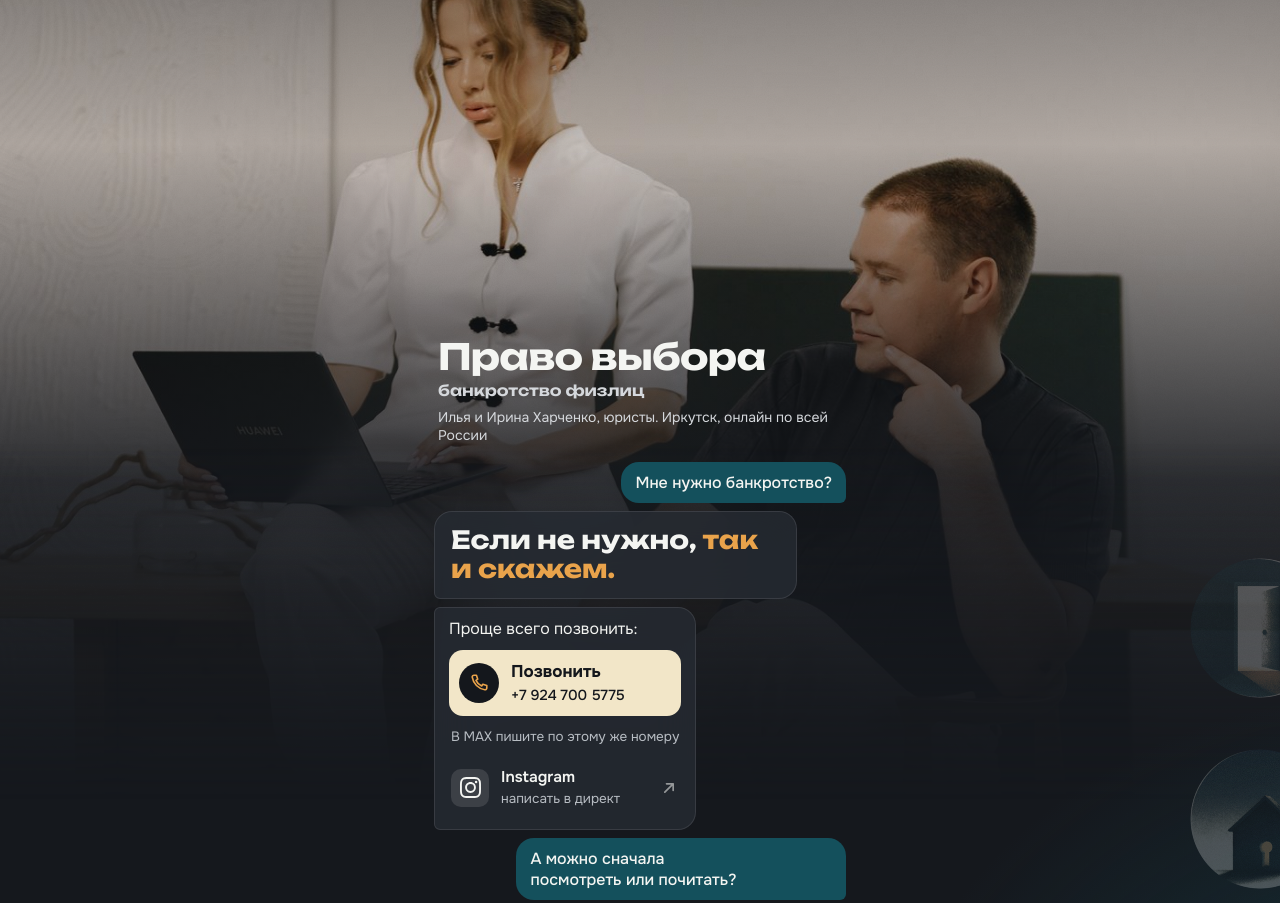
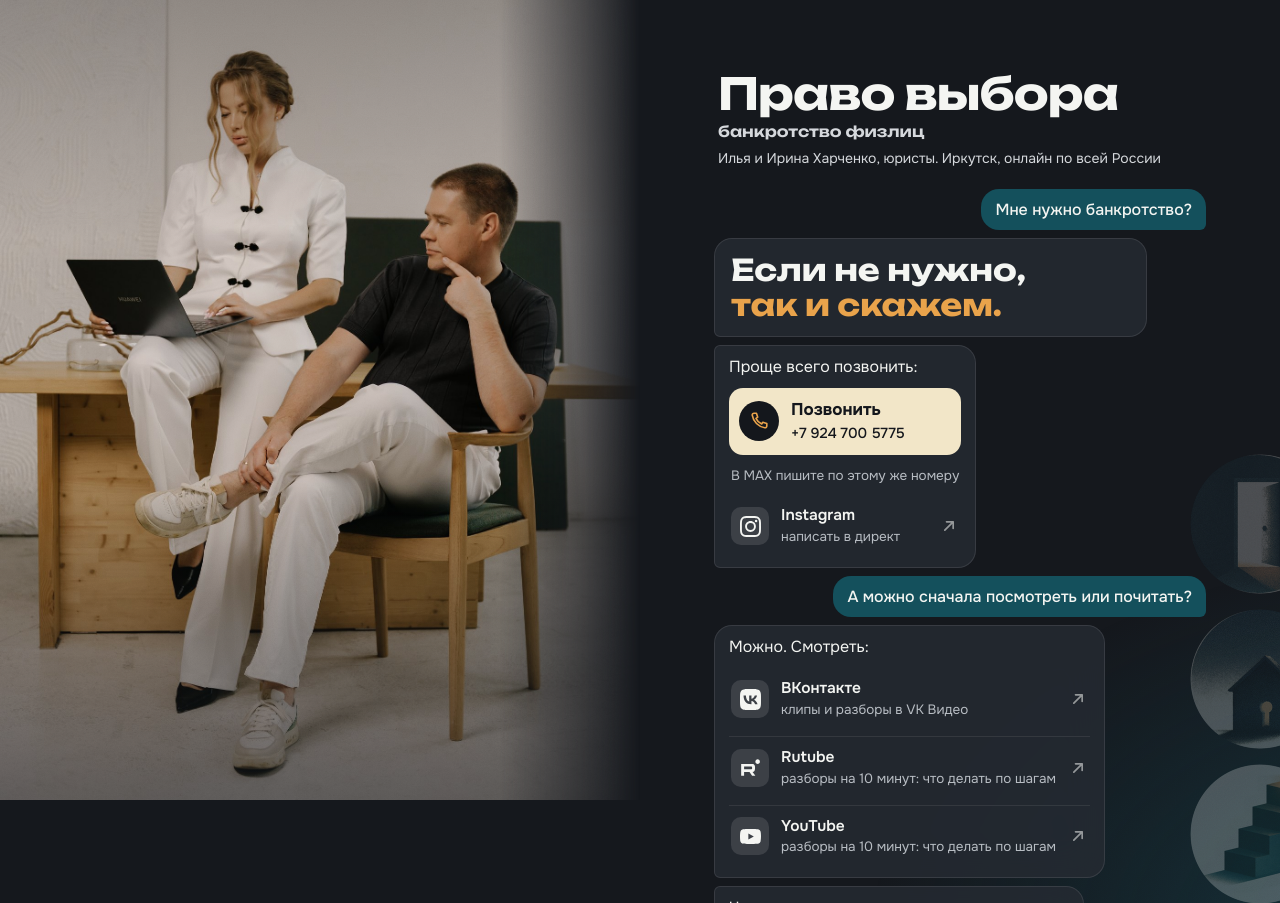
Before and after one commit to pravo-vybora/pravo-vybora.github.io, a plain HTML site: page index.html in a window 1280 px wide. Shown: the top 903 px of the page. Drawn offline with Linux system fonts and the light colour scheme.

Commit message:
Версия для планшета и компьютера: фото слева, переписка справа

```diff
--- a/index.html
+++ b/index.html
@@ -6,7 +6,6 @@
 <meta property="og:description" content="Если банкротство вам не нужно, так и скажем. Позвонить, написать, читать и смотреть.">
 <meta name="theme-color" content="#14171C">
 <link rel="icon" href="img/ava.jpg">
-
 <style>@font-face{font-family:'Unbounded';src:url(fonts/unbounded-latin-600-normal.woff2) format('woff2');font-weight:600;font-display:swap;unicode-range:U+0000-00FF,U+2000-206F,U+2190-21FF;}
 @font-face{font-family:'Unbounded';src:url(fonts/unbounded-cyrillic-600-normal.woff2) format('woff2');font-weight:600;font-display:swap;unicode-range:U+0400-045F,U+0490-0491,U+04B0-04B1,U+2116;}
 @font-face{font-family:'Unbounded';src:url(fonts/unbounded-latin-700-normal.woff2) format('woff2');font-weight:700;font-display:swap;unicode-range:U+0000-00FF,U+2000-206F,U+2190-21FF;}
@@ -67,10 +66,28 @@ html,body{background:#14171C}
 .hero .who{font-size:14px;color:#D5D8DC;margin-top:8px}
 .msg{background:rgba(38,43,51,.82);backdrop-filter:blur(20px) saturate(140%);-webkit-backdrop-filter:blur(20px) saturate(140%);border:1px solid rgba(244,245,242,.10)}
 .chat{padding-top:14px}
+.big em{white-space:nowrap}
+@media (min-width:640px){
+  .hero,.chat{max-width:560px}
+  .hero{min-height:58vh}
+  .hero h1{font-size:44px}
+  .big{font-size:30px}
+  .photo{background-position:center 25%}
+}
+@media (min-width:1000px){
+  .page{min-height:100vh}
+  .photo{position:fixed;left:0;top:0;bottom:0;width:50vw;height:100vh;background-position:center 30%;
+    -webkit-mask-image:linear-gradient(90deg,#000 0%,#000 78%,transparent 100%);mask-image:linear-gradient(90deg,#000 0%,#000 78%,transparent 100%)}
+  .photo::after{background:linear-gradient(180deg,rgba(20,23,28,.25) 0%,rgba(20,23,28,0) 30%,rgba(20,23,28,0) 60%,rgba(20,23,28,.55) 100%)}
+  .content{margin-left:50vw;padding:0 3vw}
+  .hero{min-height:0;padding:72px 18px 8px;max-width:520px}
+  .chat{max-width:520px;padding-bottom:72px}
+}
+
 .msg{max-width:84%}
 .big{max-width:88%}
 .me{max-width:80%;text-wrap:balance}
-</style></head><body class="h5"><div class="page"><div class="photo" role="img" aria-label="Илья и Ирина Харченко"></div><div class="glow"></div><img class="coin" src="img/monety/m1.png" alt="" style="width:140px;right:-50px;top:34.0%"><img class="coin" src="img/monety/m6.png" alt="" style="width:140px;right:-50px;top:45.6%"><img class="coin" src="img/monety/m3.png" alt="" style="width:140px;right:-50px;top:57.2%"><img class="coin" src="img/monety/m5.png" alt="" style="width:140px;right:-50px;top:68.8%"><img class="coin" src="img/monety/m7.png" alt="" style="width:140px;right:-50px;top:80.4%"><img class="coin" src="img/monety/m8.png" alt="" style="width:140px;right:-50px;top:92.0%"><div class="grain"></div>
+</style></head><body class="h6"><div class="page"><div class="photo" role="img" aria-label="Илья и Ирина Харченко"></div><div class="glow"></div><img class="coin" src="img/monety/m1.png" alt="" style="width:140px;right:-50px;top:34.0%"><img class="coin" src="img/monety/m6.png" alt="" style="width:140px;right:-50px;top:45.6%"><img class="coin" src="img/monety/m3.png" alt="" style="width:140px;right:-50px;top:57.2%"><img class="coin" src="img/monety/m5.png" alt="" style="width:140px;right:-50px;top:68.8%"><img class="coin" src="img/monety/m7.png" alt="" style="width:140px;right:-50px;top:80.4%"><img class="coin" src="img/monety/m8.png" alt="" style="width:140px;right:-50px;top:92.0%"><div class="grain"></div>
 <div class="content">
 <header class="hero"><h1>Право выбора</h1><p class="kind">банкротство физлиц</p><p class="who">Илья и Ирина Харченко, юристы. Иркутск, онлайн по всей России</p></header>
 <main class="chat">
```
